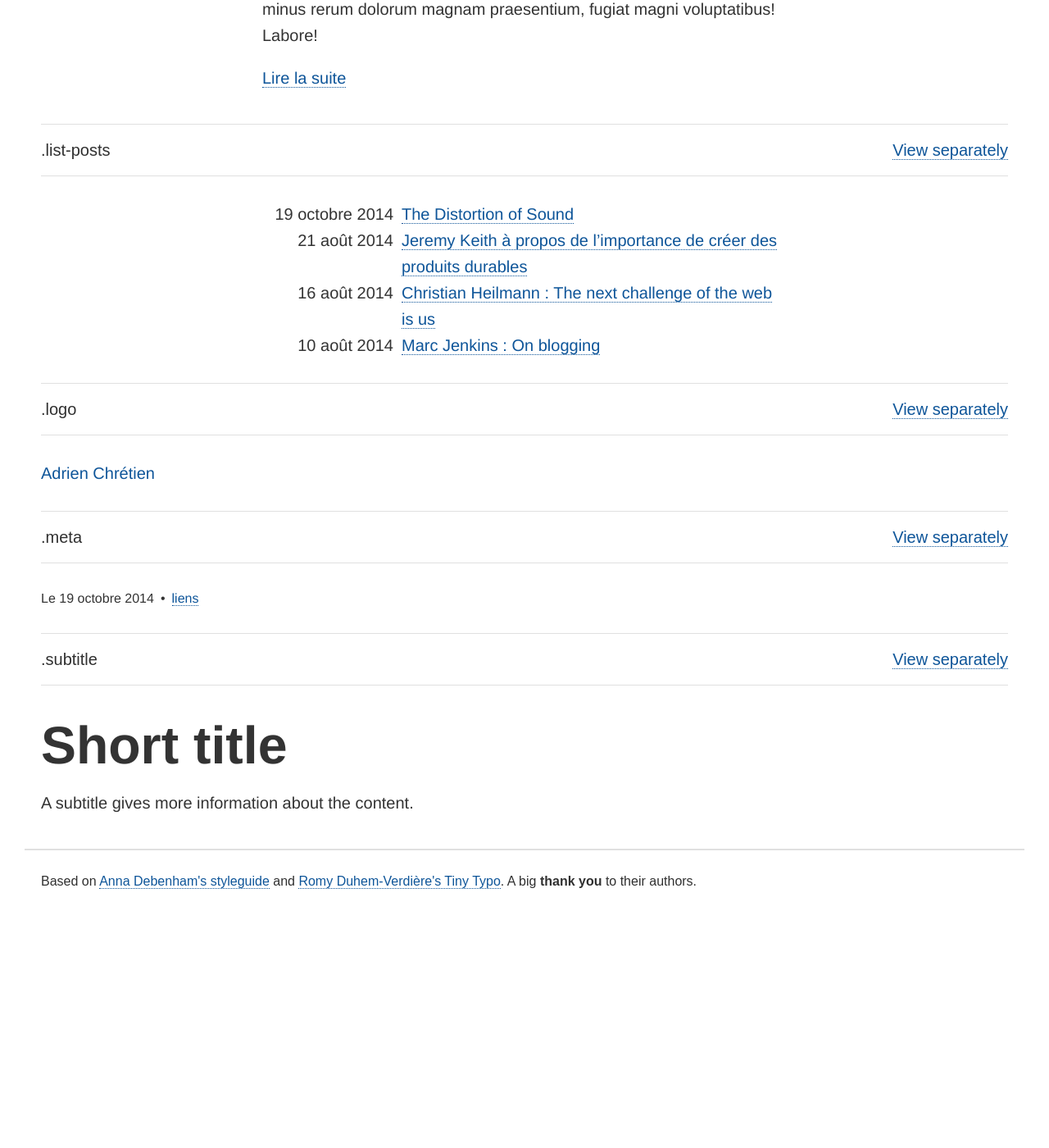
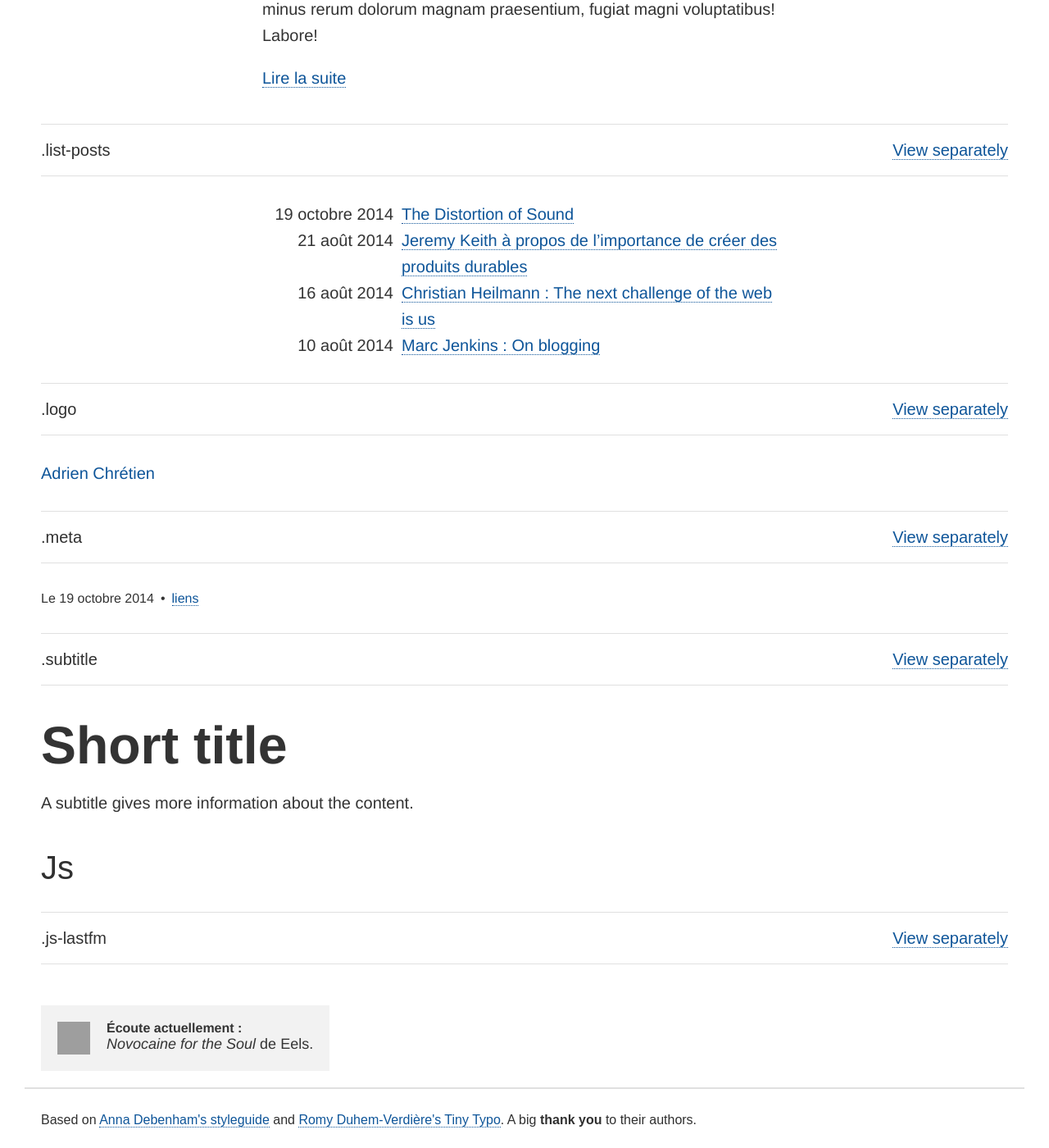
Before and after one commit to adrienchretien/adrienchretien.fr, a Jekyll site: the page built from styleguide.html, in a window 1280 px wide and 1400 px high, scrolled down 14071 px. Shown: the whole window at 82% size. Built offline with Jekyll 4.4.1, drawn with Linux system fonts in a browser that asks for light colours; before the commit the page ends 15180 px from its top, so only the background shows below that; grey boxes are pictures that could not be loaded.

```diff
--- a/css/main.css
+++ b/css/main.css
@@ -220,6 +220,36 @@ small,
   margin-bottom: 2em;
 }
 
+/* Javascript styles */
+/* ----------------------------------------------------------*/
+
+/* LastFM widget */
+.js-lastfm {
+  display: inline-block;
+  margin: 1em 0 0;
+  padding: 1em;
+}
+.js-lastfm__cover {
+  float: left;
+  height: 2em;
+  width: 2em;
+}
+.js-lastfm__details {
+  margin-left: 3em;
+  text-align: left;
+}
+  .js-lastfm__title {
+    display: block;
+    font-size: .8em;
+    font-weight: bold;
+    line-height: 1;
+  }
+  .js-lastfm__work {
+    margin: 0;
+    font-size: .9em;
+    line-height: 1.3;
+  }
+
 /* Theme */
 /* ----------------------------------------------------------*/
 a {
@@ -255,6 +285,11 @@ html {
   border-color: #e2e2e2;
 }
 
+.js-lastfm {
+  background-color: #1E1E1E;
+  background-color: rgba(127, 127, 127, .1);
+}
+
 .p-header {
   background-color: #f2f2f2;
   border-color: #0A4074;
--- a/styleguide.html
+++ b/styleguide.html
@@ -1,5 +1,5 @@
 ---
-section_names: [sections, grouping-content, embedded, text, code, edits, form, lists, table, modules]
+section_names: [sections, grouping-content, embedded, text, code, edits, form, lists, table, modules, js]
 ---
 <!DOCTYPE html>
 <html class="sg-html" lang="en">
```
Also changed, not shown: _patterns/js_lastfm.html (added, +13 -0 lines), js/scripts.js (+10 -5 lines).
